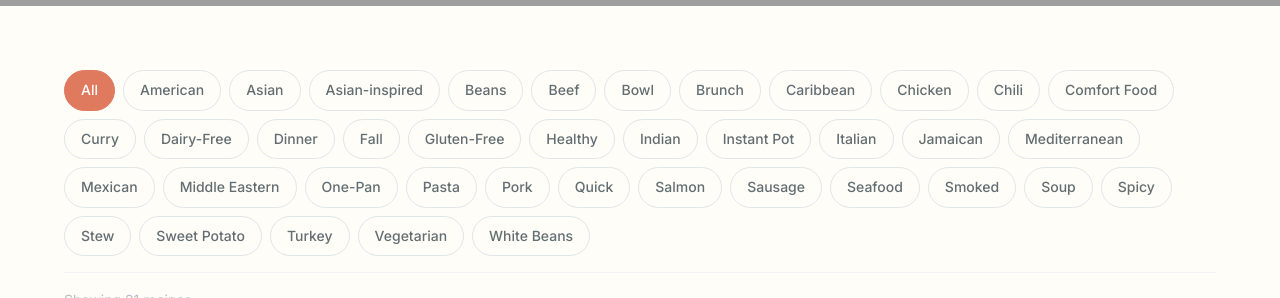
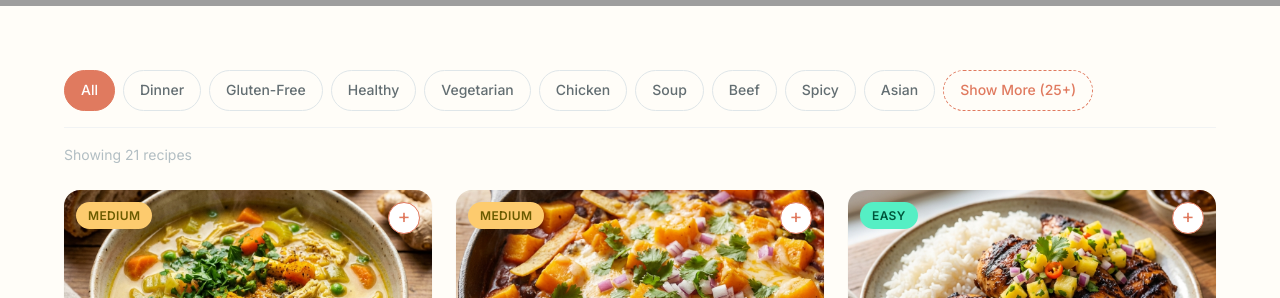
Before and after one commit to bendaprile/recifree-web, a React (Vite) app: page / in a window 1280 px wide. Shown: the part 502-800 px from the top of the page. Built offline with nearby package versions, Linux system fonts and the light colour scheme; grey boxes are pictures that could not be loaded.

Commit message:
update some recipe tags and fix some visual bugs

```diff
--- a/src/components/AddToShoppingListButton/AddToShoppingListButton.css
+++ b/src/components/AddToShoppingListButton/AddToShoppingListButton.css
@@ -65,6 +65,8 @@
     font-size: 1.4em;
     /* Slightly larger for the plus symbol */
     font-weight: 400;
+    /* Optical adjustment for vertical centering */
+    transform: translateY(-1px);
 }
 
 /* Tooltip Styles */
--- a/src/data/recipes/feta-sweet-potato-white-bean-soup.json
+++ b/src/data/recipes/feta-sweet-potato-white-bean-soup.json
@@ -12,7 +12,6 @@
         "Soup",
         "Vegetarian",
         "Comfort Food",
-        "Sweet Potato",
         "Beans"
     ],
     "ingredients": [
--- a/src/data/recipes/healthy-teriyaki-turkey-rice-bowl.json
+++ b/src/data/recipes/healthy-teriyaki-turkey-rice-bowl.json
@@ -12,7 +12,7 @@
         "Healthy",
         "Dinner",
         "Turkey",
-        "Asian-inspired"
+        "Asian"
     ],
     "ingredients": [
         {
--- a/src/data/recipes/italian-sausage-and-white-bean-soup.json
+++ b/src/data/recipes/italian-sausage-and-white-bean-soup.json
@@ -13,7 +13,7 @@
         "Soup",
         "Dinner",
         "Sausage",
-        "White Beans",
+        "Beans",
         "Pork"
     ],
     "ingredients": [
--- a/src/data/recipes/korean-beef-bibimbap-bowl.json
+++ b/src/data/recipes/korean-beef-bibimbap-bowl.json
@@ -11,8 +11,7 @@
     "tags": [
         "Beef",
         "Dinner",
-        "Asian",
-        "Bowl"
+        "Asian"
     ],
     "ingredients": [
         {
--- a/src/data/recipes/pumpkin-chicken-curry.json
+++ b/src/data/recipes/pumpkin-chicken-curry.json
@@ -11,7 +11,7 @@
     "tags": [
         "Chicken",
         "Dinner",
-        "Curry",
+        "Indian",
         "Fall"
     ],
     "ingredients": [
--- a/src/data/recipes/spicy-salmon-bowls-with-rice.json
+++ b/src/data/recipes/spicy-salmon-bowls-with-rice.json
@@ -11,7 +11,6 @@
     "tags": [
         "Dinner",
         "Salmon",
-        "Bowl",
         "Healthy",
         "Gluten-Free",
         "Seafood"
--- a/src/pages/Home/Home.css
+++ b/src/pages/Home/Home.css
@@ -149,6 +149,23 @@
     color: white;
 }
 
+.tag-toggle-btn {
+    padding: var(--space-2) var(--space-4);
+    font-size: var(--text-sm);
+    font-weight: var(--font-medium);
+    color: var(--color-primary);
+    background-color: transparent;
+    border: 1px dashed var(--color-primary);
+    border-radius: var(--radius-full);
+    cursor: pointer;
+    transition: all var(--transition-fast);
+}
+
+.tag-toggle-btn:hover {
+    background-color: var(--color-primary-light);
+    border-style: solid;
+}
+
 /* Recipe Count */
 .recipe-count {
     font-size: var(--text-sm);
--- a/src/pages/Home/Home.jsx
+++ b/src/pages/Home/Home.jsx
@@ -8,13 +8,32 @@ function Home() {
     const [searchQuery, setSearchQuery] = useState('');
 
     // Get all unique tags
-    const allTags = useMemo(() => {
-        const tags = new Set();
+    const [isTagsExpanded, setIsTagsExpanded] = useState(false);
+    const INITIAL_TAG_COUNT = 10;
+
+    // Get all unique tags sorted by popularity (recipe count)
+    const { allTags, visibleTags, hasMoreTags } = useMemo(() => {
+        const tagCounts = {};
         recipes.forEach(recipe => {
-            recipe.tags?.forEach(tag => tags.add(tag));
+            recipe.tags?.forEach(tag => {
+                tagCounts[tag] = (tagCounts[tag] || 0) + 1;
+            });
         });
-        return ['All', ...Array.from(tags).sort()];
-    }, []);
+
+        // Sort tags by count (descending), then alphabetically
+        const sortedTags = Object.keys(tagCounts).sort((a, b) => {
+            const countDiff = tagCounts[b] - tagCounts[a];
+            return countDiff !== 0 ? countDiff : a.localeCompare(b);
+        });
+
+        const fullTagList = ['All', ...sortedTags];
+
+        return {
+            allTags: fullTagList,
+            visibleTags: isTagsExpanded ? fullTagList : fullTagList.slice(0, INITIAL_TAG_COUNT),
+            hasMoreTags: fullTagList.length > INITIAL_TAG_COUNT
+        };
+    }, [isTagsExpanded]);
 
     // Filter recipes based on selected tag and search query
     const filteredRecipes = useMemo(() => {
@@ -64,7 +83,7 @@ function Home() {
                 <div className="container">
                     {/* Tag Filters */}
                     <div className="tag-filters">
-                        {allTags.map(tag => (
+                        {visibleTags.map(tag => (
                             <button
                                 key={tag}
                                 className={`tag-filter ${selectedTag === tag ? 'active' : ''}`}
@@ -73,6 +92,15 @@ function Home() {
                                 {tag}
                             </button>
                         ))}
+
+                        {hasMoreTags && (
+                            <button
+                                className="tag-toggle-btn"
+                                onClick={() => setIsTagsExpanded(!isTagsExpanded)}
+                            >
+                                {isTagsExpanded ? 'Show Less' : `Show More (${allTags.length - INITIAL_TAG_COUNT}+)`}
+                            </button>
+                        )}
                     </div>
 
                     {/* Recipe Count */}
```
Also changed, not shown: .agent/workflows/recipe.md, 1 other file (tests, documents, lock files or other folders).
